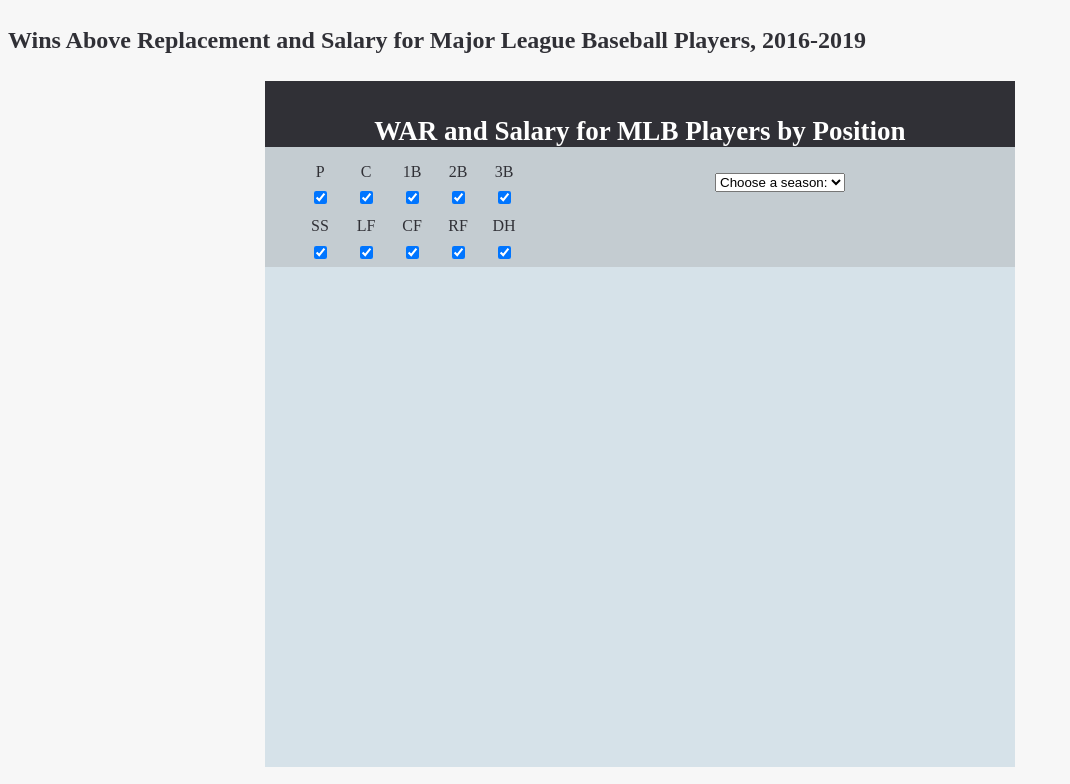
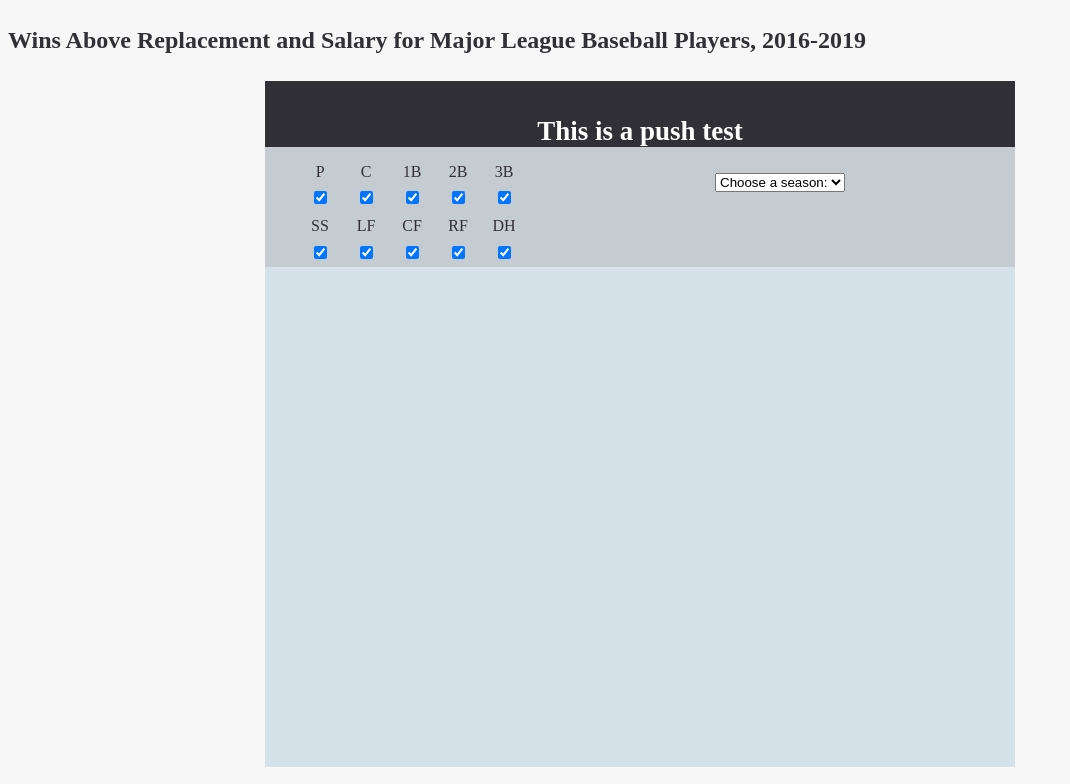
Before and after one commit to hmfriese/fantasy-baseball, a plain HTML site: page index.html in a window 1280 px wide. Shown: the top 784 px of the page, without its empty margins (0-1070 px from the left). Drawn offline with nearby package versions, Linux system fonts and the light colour scheme.

Commit message:
Update index.html

```diff
--- a/index.html
+++ b/index.html
@@ -15,7 +15,7 @@
 </div>
 
 <div class="datavizheader"><header>
-  <h2>WAR and Salary for MLB Players by Position</h2>
+  <h2>This is a push test</h2>
 </header></div>
 
 <div id="buttons">
```
